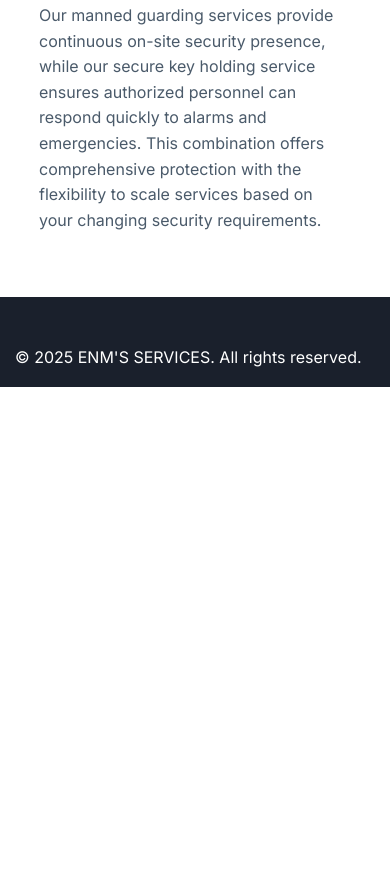
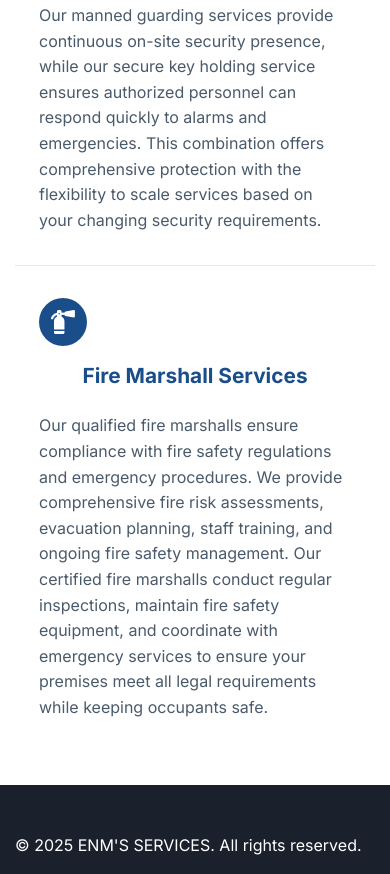
Before and after one commit to Naha2112/ENM-services, a plain HTML site: page security.html in a window 390 px wide. Shown: the part 4550-5424 px from the top of the page. Before the commit the page ends 4937 px from the top, so only its background shows below. Drawn offline with Linux system fonts and the light colour scheme.

Commit message:
Add Fire Marshall Services to security offerings
- Add new Fire Marshall Services card with fire-extinguisher icon
- Include comprehensive fire safety compliance description
- Adjust grid layout to accommodate 9 total services
- Update CSS grid rows and image positioning for better layout
- Maintain responsive design for mobile and tablet views

```diff
--- a/security.html
+++ b/security.html
@@ -102,6 +102,11 @@
                     <h3>Manned Guarding and Key Holding</h3>
                     <p>Our manned guarding services provide continuous on-site security presence, while our secure key holding service ensures authorized personnel can respond quickly to alarms and emergencies. This combination offers comprehensive protection with the flexibility to scale services based on your changing security requirements.</p>
                 </div>
+                <div class="security-service-card">
+                    <div class="security-service-icon"><i class="fas fa-fire-extinguisher"></i></div>
+                    <h3>Fire Marshall Services</h3>
+                    <p>Our qualified fire marshalls ensure compliance with fire safety regulations and emergency procedures. We provide comprehensive fire risk assessments, evacuation planning, staff training, and ongoing fire safety management. Our certified fire marshalls conduct regular inspections, maintain fire safety equipment, and coordinate with emergency services to ensure your premises meet all legal requirements while keeping occupants safe.</p>
+                </div>
             </div>
             </div>
         </section>
--- a/styles-security.css
+++ b/styles-security.css
@@ -2088,10 +2088,10 @@ body {
 .security-services-3x3-grid {
     display: grid;
     grid-template-columns: repeat(3, 1fr);
-    grid-template-rows: repeat(3, 1fr);
+    grid-template-rows: repeat(4, auto);
     gap: 2.5rem;
     justify-items: center;
-    align-items: center;
+    align-items: start;
     max-width: 1100px;
     margin: 0 auto;
 }
@@ -2131,7 +2131,7 @@ body {
     color: #4a5a6a;
 }
 .security-service-image-center {
-    grid-row: 2 / 3;
+    grid-row: 2 / 4;
     grid-column: 2 / 3;
     display: flex;
     align-items: center;
```
